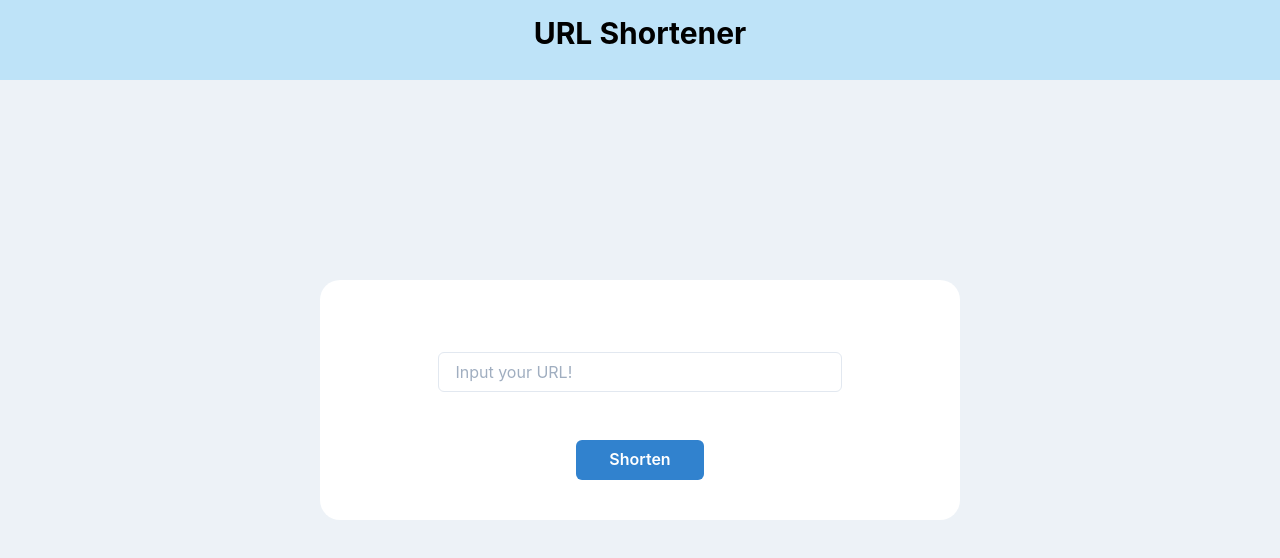
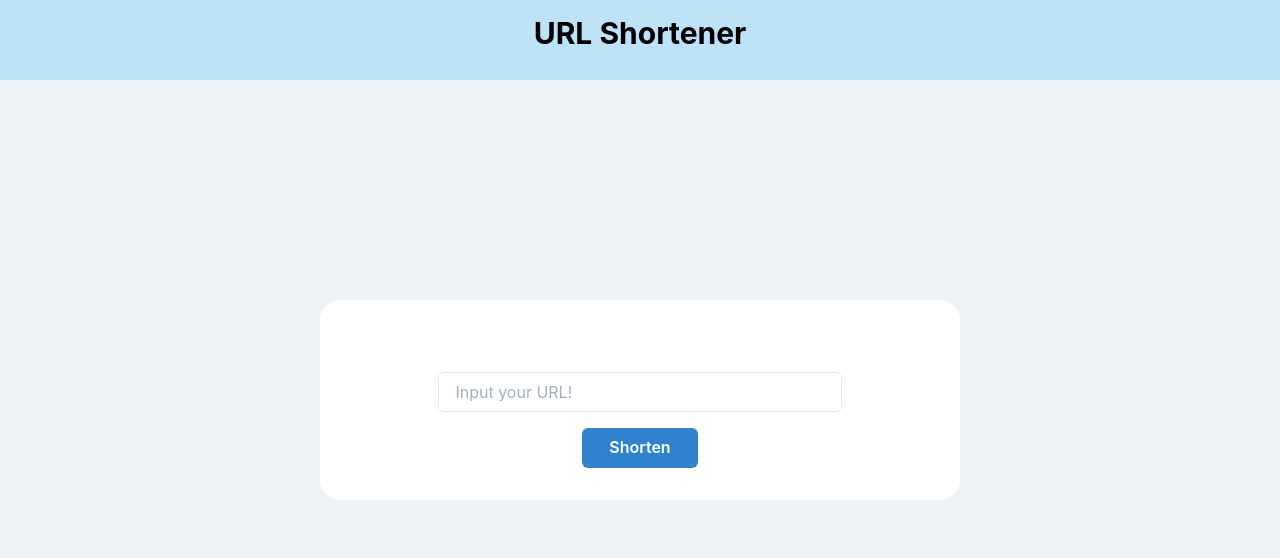
Before and after one commit to Cliffenlee/urlshortener, a Next.js app in the folder frontend/urlshortener/: page / in a window 1280 px wide. Shown: the top 558 px of the page. Built offline with nearby package versions, Linux system fonts and the light colour scheme.

Commit message:
added toasts for error messages

```diff
--- a/frontend/urlshortener/pages/index.js
+++ b/frontend/urlshortener/pages/index.js
@@ -1,4 +1,4 @@
-import {Box, Button, Flex, Heading, Input, InputGroup, InputLeftAddon, InputRightAddon, Modal, ModalBody, ModalCloseButton, ModalContent, ModalFooter, ModalHeader, ModalOverlay, Text, useDisclosure} from "@chakra-ui/react";
+import {Box, Button, Flex, Heading, Input, InputGroup, InputLeftAddon, Modal, ModalBody, ModalCloseButton, ModalContent, ModalFooter, ModalHeader, ModalOverlay, Spinner, useDisclosure, useToast} from "@chakra-ui/react";
 import { useRef, useState } from "react";
 import {LinkIcon} from "@chakra-ui/icons";
 import validator from "validator";
@@ -9,9 +9,21 @@ export default function Home() {
   const url = useRef()
   const URL = "http://localhost:8080/"
   const [result, setResult] = useState("")
+  const [button, setButton] = useState(<Button  onClick={getShortenedUrl} width="20%"colorScheme="blue">Shorten</Button>)
   const { isOpen, onOpen, onClose } = useDisclosure()
+  const toast = useToast()
 
   async function getShortenedUrl () {
+    try {
+      setButton(
+        <Spinner
+          thickness="4px"
+          speed="0.65s"
+          emptyColor="gray.200"
+          color="blue.500"
+          size="xl"
+        />
+      )
       if (validator.isURL(url.current.value)) {
         console.log("valid")
         const request = {long_url: url.current.value}
@@ -19,24 +31,48 @@ export default function Home() {
 
         if (response.status == 200) {
           console.log(response)
-        const url = URL+response.data.code
+          const resultUrl = URL+response.data.code
           console.log(url)
-        //show success message
           setResult(
               <InputGroup size="md">
                 <InputLeftAddon children={<LinkIcon/>}/>
-              <Input _placeholder={{ color: 'black' }} fontWeight="500" color="black" placeholder={url} borderTopEndRadius={0} borderBottomEndRadius={0} disabled={true}/>
-              <Button borderTopStartRadius={0} borderBottomStartRadius={0} colorScheme="green" onClick={() => {navigator.clipboard.writeText(url)}}>Copy Link</Button>
+                <Input _placeholder={{ color: 'black' }} fontWeight="500" color="black" placeholder={resultUrl} borderTopEndRadius={0} borderBottomEndRadius={0} disabled={true}/>
+                <Button borderTopStartRadius={0} borderBottomStartRadius={0} colorScheme="green" onClick={() => {navigator.clipboard.writeText(resultUrl)}}>Copy Link</Button>
               </InputGroup>)
           onOpen()
         } else {
-        // error message
-
+          toast({
+            title: "Failed",
+            description: "Failed to shorten URL.",
+            status: "error",
+            duration: 5000,
+            isClosable: true,
+          })
         }
       } else {
-      console.log("invalid")
-      //error message
+        toast({
+          title: "Invalid",
+          description: "Please enter a valid URL!",
+          status: "error",
+          duration: 5000,
+          isClosable: true,
+        })
       }
+    } catch (error) {
+      console.log(error)
+      toast({
+        title: "Failed",
+        description: "Failed to shorten URL.",
+        status: "error",
+        duration: 5000,
+        isClosable: true,
+      })
+    } finally {
+      setButton(
+        <Button onClick={getShortenedUrl} width="20%"colorScheme="blue">Shorten</Button>
+      )
+    }
+
   }
 
   return (
@@ -44,9 +80,9 @@ export default function Home() {
       <Box position="absolute" top="0" left="0" height={20} width="100%" textAlign="center" backgroundColor="blue.100">
           <Heading color="black" mt={15} size="lg">URL Shortener</Heading>
       </Box>
-      <Flex position="relative" flexDirection="column" width="50%" height="30%" alignItems="center" justifyContent="space-between" padding={8} borderRadius={20} backgroundColor="white">
+      <Flex flexDirection="column" width="50%" height="25%" alignItems="center" justifyContent="space-between" padding={8} borderRadius={20} backgroundColor="white">
           <Input ref={url} mt={10} width="70%" placeholder="Input your URL!" size="md"/>
-          <Button position="absolute" bottom={10} onClick={getShortenedUrl} width="20%"colorScheme="blue">Shorten</Button>
+          {button}
       </Flex>
       <Modal size="xl" isCentered isOpen={isOpen} onClose={onClose}>
         <ModalOverlay />
```
Lines whose indentation alone changed are shown as unchanged.
